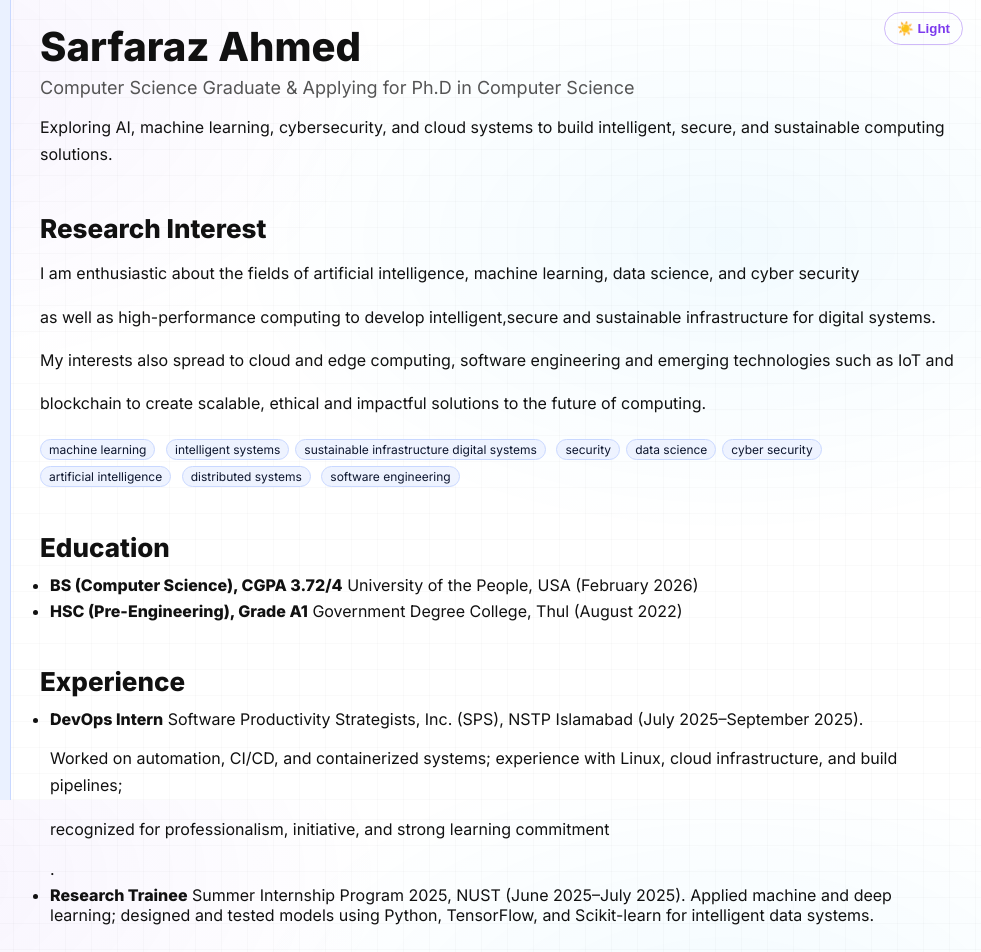
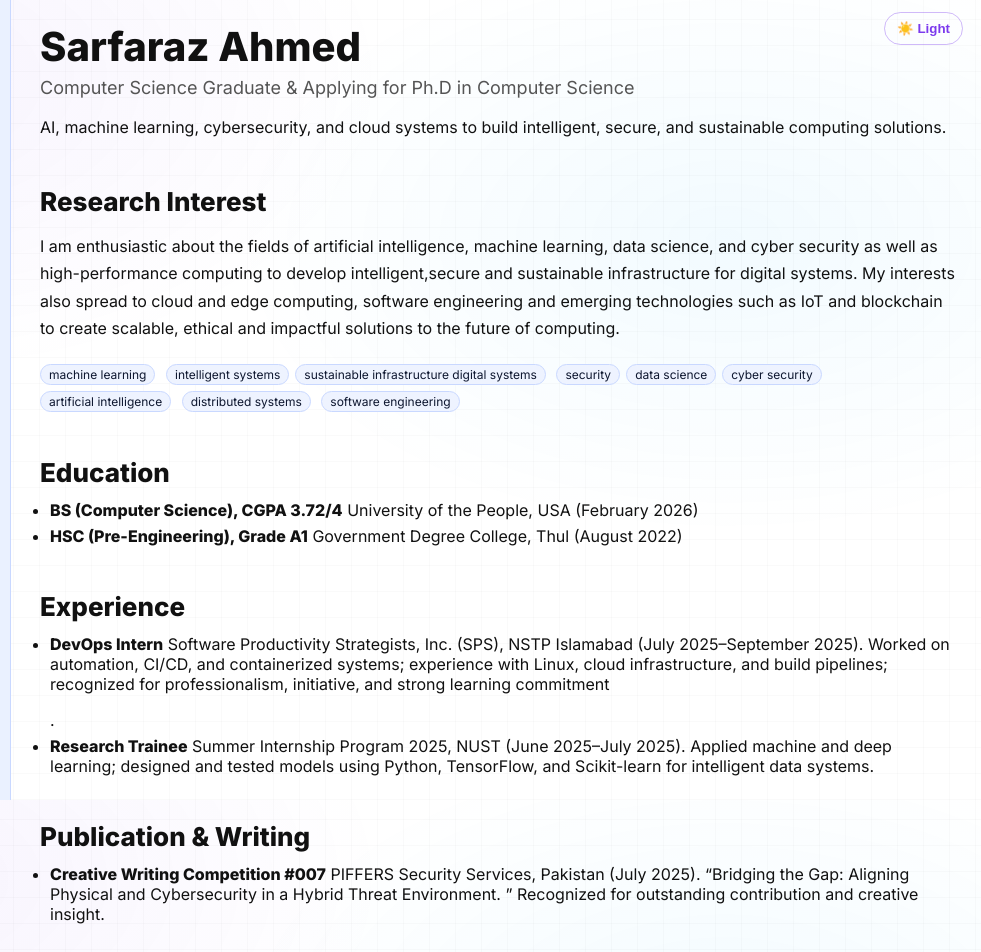
Before and after one commit to Sarfaraz216/Sarfarazahmed.github.io, a plain HTML site: page index.html in a window 1280 px wide. Shown: the top 952 px of the page, 299-1280 px from the left. Drawn offline with Linux system fonts and the light colour scheme.

Commit message:
index.html

```diff
--- a/index.html
+++ b/index.html
@@ -119,12 +119,15 @@ footer{margin-top:28px;padding-top:12px;border-top:1px solid rgba(0,0,0,0.08)}
     <section id="about">
       <h1>Sarfaraz Ahmed</h1>
       <div class="subtitle" style="font-size:18px;color:var(--ink-muted);margin:0 0 12px 0">Computer Science Graduate  &amp; Applying for Ph.D in Computer Science</div>
-      <p>Exploring AI, machine learning, cybersecurity, and cloud systems to build intelligent, secure, and sustainable computing solutions.</p>
+      <p>AI, machine learning, cybersecurity, and cloud systems to build intelligent, secure, and sustainable computing solutions.</p>
     </section>
 
     <section id="research">
       <h2>Research Interest</h2>
-      <p>I am enthusiastic about the fields of artificial intelligence, machine learning, data science, and cyber security <p> as well as high-performance computing to develop intelligent,secure and sustainable infrastructure for digital systems.</p> <p> My interests also spread to cloud and edge computing, software engineering and emerging technologies such as IoT and</p>   <p> blockchain to create scalable, ethical and impactful solutions to the future of computing.</p>
+      <p>I am enthusiastic about the fields of artificial intelligence, machine learning, data science, and cyber security
+        as well as high-performance computing to develop intelligent,secure and sustainable infrastructure for digital systems.
+        My interests also spread to cloud and edge computing, software engineering and emerging technologies such as IoT and
+        blockchain to create scalable, ethical and impactful solutions to the future of computing.</p>
       <div class="pill">machine learning</div> <div class="pill">intelligent systems</div><div class="pill">sustainable infrastructure digital systems</div>
       <div class="pill">security</div><div class="pill">data science</div><div class="pill">cyber security</div> <div class="pill">artificial intelligence</div>
       <div class="pill">distributed systems</div> <div class="pill">software engineering</div>
@@ -141,7 +144,9 @@ footer{margin-top:28px;padding-top:12px;border-top:1px solid rgba(0,0,0,0.08)}
     <section id="experience">
       <h2>Experience</h2>
       <ul class="min">
-        <li><strong>DevOps Intern</strong>  Software Productivity Strategists, Inc. (SPS), NSTP Islamabad (July 2025–September 2025). <p>Worked on automation, CI/CD, and containerized systems; experience with Linux, cloud infrastructure, and build pipelines;</p> <p>recognized for professionalism, initiative, and strong learning commitment</p>.</li>
+        <li><strong>DevOps Intern</strong>  Software Productivity Strategists, Inc. (SPS), NSTP Islamabad (July 2025–September 2025).
+          Worked on automation, CI/CD, and containerized systems; experience with Linux, cloud infrastructure, and build pipelines;
+          recognized for professionalism, initiative, and strong learning commitment</p>.</li>
         <li><strong>Research Trainee</strong> Summer Internship Program 2025, NUST (June 2025–July 2025). Applied machine and deep learning;
           designed and tested models using Python, TensorFlow, and Scikit-learn for intelligent data systems.</li>
       </ul>
@@ -150,7 +155,8 @@ footer{margin-top:28px;padding-top:12px;border-top:1px solid rgba(0,0,0,0.08)}
     <section id="pubs">
       <h2>Publication &amp; Writing</h2>
       <ul class="min">
-        <li><strong>Creative Writing Competition #007</strong> PIFFERS Security Services, Pakistan (July 2025). <p>“Bridging the Gap: Aligning Physical and Cybersecurity in a Hybrid Threat Environment.</p>
+        <li><strong>Creative Writing Competition #007</strong> PIFFERS Security Services, Pakistan (July 2025).
+          “Bridging the Gap: Aligning Physical and Cybersecurity in a Hybrid Threat Environment.
           ” Recognized for outstanding contribution and creative insight.</li>
       </ul>
     </section>
```
